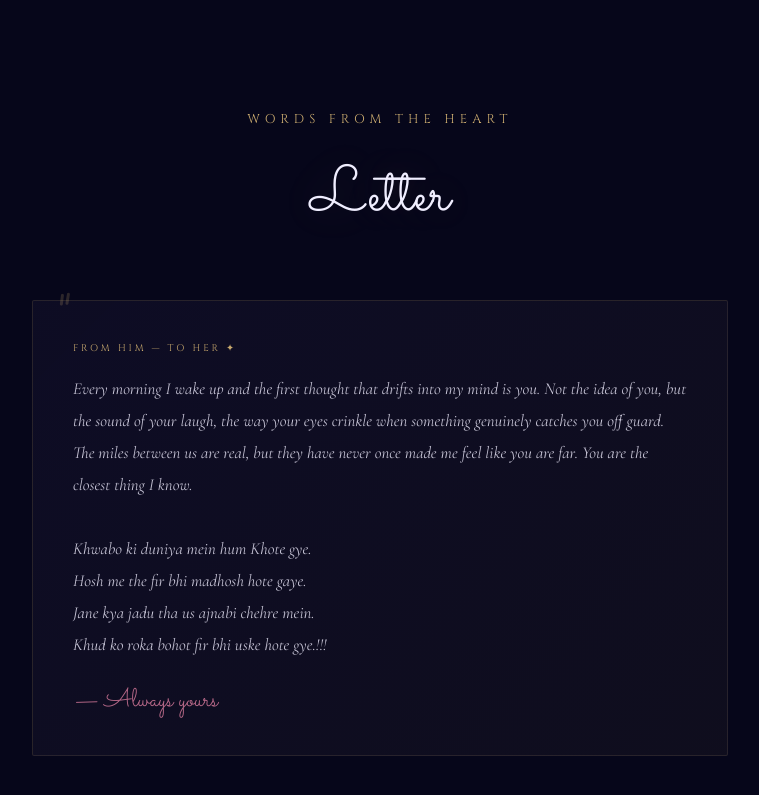
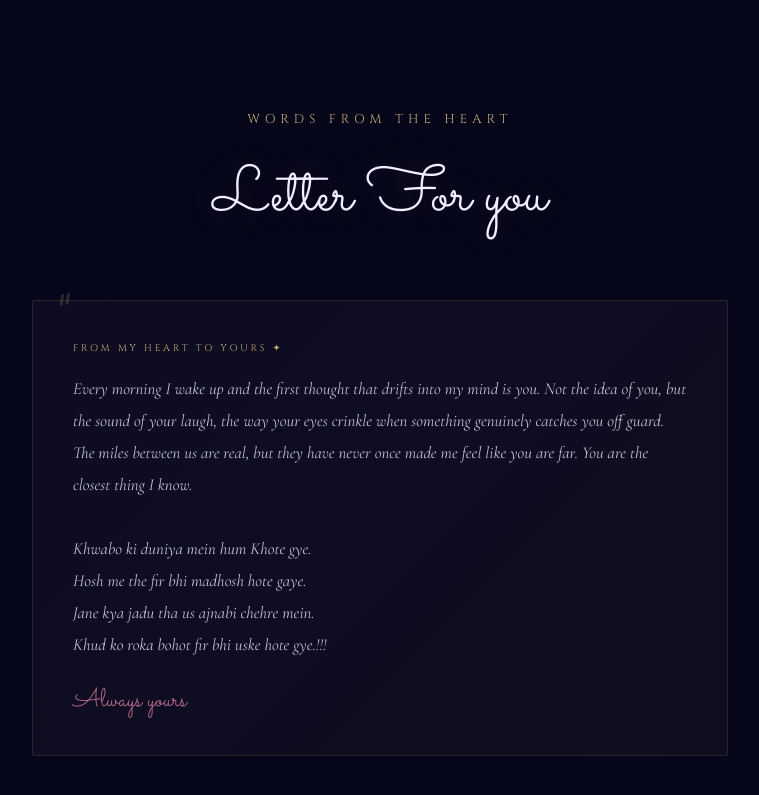
Before and after one commit to sandeshbrsgd/our-little-world, a plain HTML site: page index.html in a window 1280 px wide. Shown: the part 5247-6042 px from the top of the page, without its empty margins (260-1019 px from the left). Drawn offline with nearby package versions, Linux system fonts and the light colour scheme.

Commit message:
Chaneged few texts

```diff
--- a/index.html
+++ b/index.html
@@ -199,7 +199,7 @@
   }
   .section-title {
     font-family: 'Sacramento', cursive;
-    font-size: clamp(2.5rem, 6vw, 4rem);
+    font-size: clamp(2.0rem, 6vw, 4rem);
     font-weight: 400;
     color: var(--star-white);
     text-shadow: 0 0 40px rgba(200,169,110,0.2);
@@ -859,12 +859,12 @@
 <section id="letters">
   <div class="section-header">
     <span class="section-label">Words from the Heart</span>
-    <h2 class="section-title">Letter</h2>
+    <h2 class="section-title">Letter For you</h2>
   </div>
   <div class="letters-wrap">
 
     <div class="letter-card">
-      <p class="letter-from">From Him — To Her ✦</p>
+      <p class="letter-from">From my heart to yours ✦</p>
       <p class="letter-body">
         Every morning I wake up and the first thought that drifts into my mind is you.
         Not the idea of you, but the sound of your laugh, the way your eyes crinkle when something genuinely catches you off guard.
@@ -875,7 +875,7 @@
         Jane kya jadu tha us ajnabi chehre mein.<br>
         Khud ko roka bohot fir bhi uske hote gye.!!!<br>
       </p>
-      <span class="letter-sign">— Always yours</span>
+      <span class="letter-sign"> Always yours</span>
     </div>
 
     <div id="extra-letters"></div>
```
